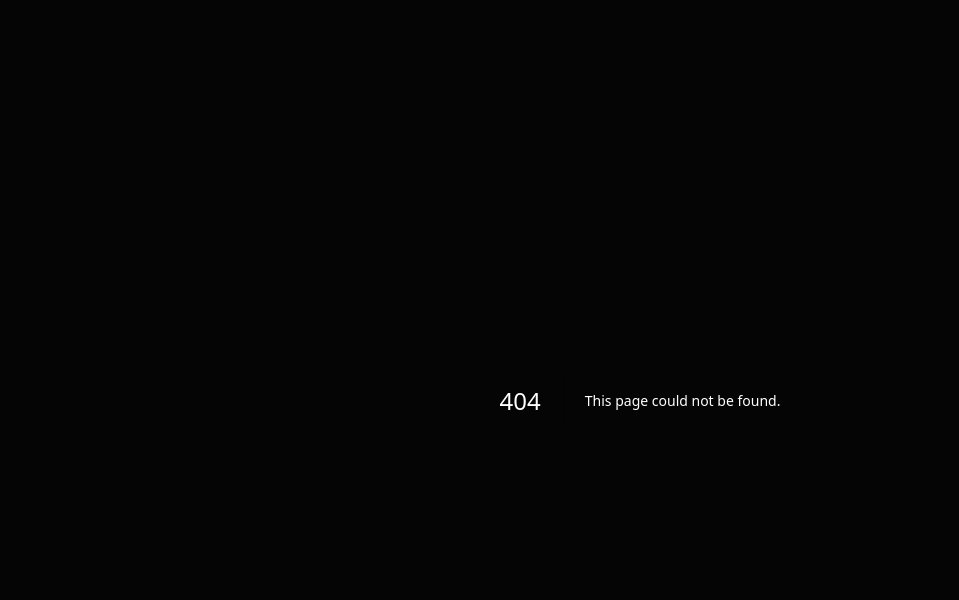
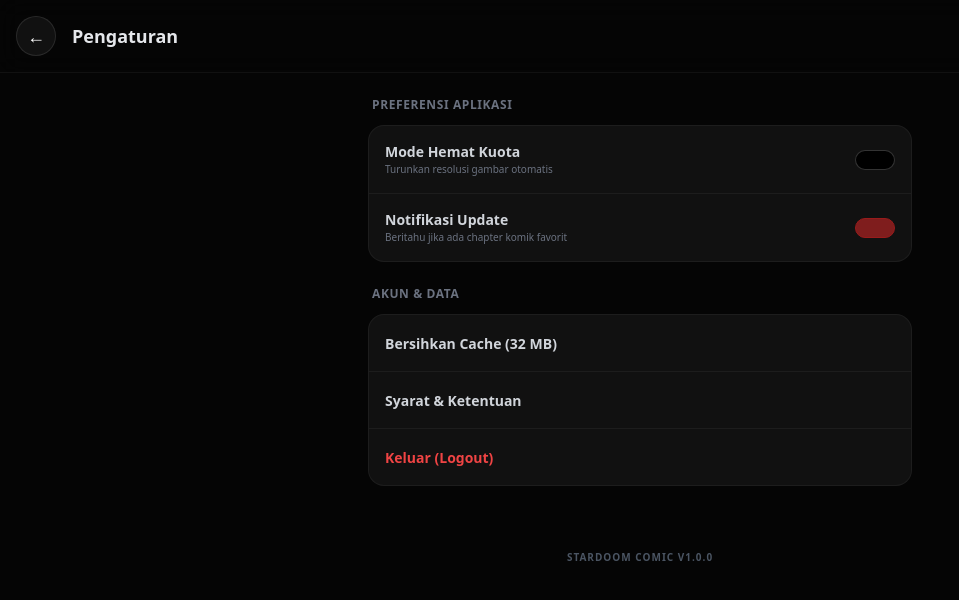
Before and after one commit to xilv25/stardoomcomic, a Next.js app: page /setting in a window 1280 px wide. Before the commit this address had no page. Shown: the top 600 px of the page, without its empty margins (0-959 px from the left). Built offline with nearby package versions, Linux system fonts and the light colour scheme.

Commit message:
Add SettingPage component for application settings
This file contains the implementation of the SettingPage component, which includes application preferences and account data options.

```diff
--- /dev/null
+++ b/app/setting/page.tsx
@@ -0,0 +1,65 @@
+'use client';
+
+import { useRouter } from 'next/navigation';
+
+export default function SettingPage() {
+  const router = useRouter();
+
+  return (
+    <main className="min-h-screen bg-[#050505] text-white pb-10 font-sans selection:bg-red-900/50">
+
+      <header className="sticky top-0 z-50 px-4 py-4 flex items-center gap-4 bg-[#050505]/80 backdrop-blur-md border-b border-white/5">
+        <button onClick={() => router.back()} className="w-10 h-10 bg-[#111] border border-white/10 rounded-full flex items-center justify-center text-lg hover:bg-white/5 transition-colors">
+          ←
+        </button>
+        <h1 className="text-lg font-bold text-gray-200">Pengaturan</h1>
+      </header>
+
+      <div className="px-4 max-w-xl mx-auto mt-6 flex flex-col gap-6">
+
+        {/* PREFERENSI */}
+        <div>
+          <h3 className="text-xs font-bold text-gray-500 mb-3 uppercase tracking-wider ml-1">Preferensi Aplikasi</h3>
+          <div className="bg-[#111] border border-white/5 rounded-2xl overflow-hidden">
+            <div className="flex items-center justify-between p-4 border-b border-white/5">
+              <div className="flex flex-col">
+                <span className="text-sm font-bold text-gray-300">Mode Hemat Kuota</span>
+                <span className="text-[10px] text-gray-500">Turunkan resolusi gambar otomatis</span>
+              </div>
+              <input type="checkbox" className="toggle-checkbox w-10 h-5 bg-black rounded-full appearance-none border border-white/20 checked:bg-red-900 checked:border-red-800 transition-colors relative" />
+            </div>
+
+            <div className="flex items-center justify-between p-4">
+              <div className="flex flex-col">
+                <span className="text-sm font-bold text-gray-300">Notifikasi Update</span>
+                <span className="text-[10px] text-gray-500">Beritahu jika ada chapter komik favorit</span>
+              </div>
+              <input type="checkbox" defaultChecked className="toggle-checkbox w-10 h-5 bg-black rounded-full appearance-none border border-white/20 checked:bg-red-900 checked:border-red-800 transition-colors relative" />
+            </div>
+          </div>
+        </div>
+
+        {/* AKUN & DATA */}
+        <div>
+          <h3 className="text-xs font-bold text-gray-500 mb-3 uppercase tracking-wider ml-1">Akun & Data</h3>
+          <div className="bg-[#111] border border-white/5 rounded-2xl overflow-hidden flex flex-col">
+            <button className="text-left p-4 border-b border-white/5 hover:bg-white/5 transition-colors">
+              <span className="text-sm font-bold text-gray-300">Bersihkan Cache (32 MB)</span>
+            </button>
+            <button className="text-left p-4 border-b border-white/5 hover:bg-white/5 transition-colors">
+              <span className="text-sm font-bold text-gray-300">Syarat & Ketentuan</span>
+            </button>
+            <button className="text-left p-4 hover:bg-white/5 transition-colors">
+              <span className="text-sm font-bold text-red-500">Keluar (Logout)</span>
+            </button>
+          </div>
+        </div>
+
+        <div className="text-center mt-10">
+          <p className="text-[10px] text-gray-600 font-bold uppercase tracking-widest">StarDoom Comic v1.0.0</p>
+        </div>
+
+      </div>
+    </main>
+  );
+}
```
